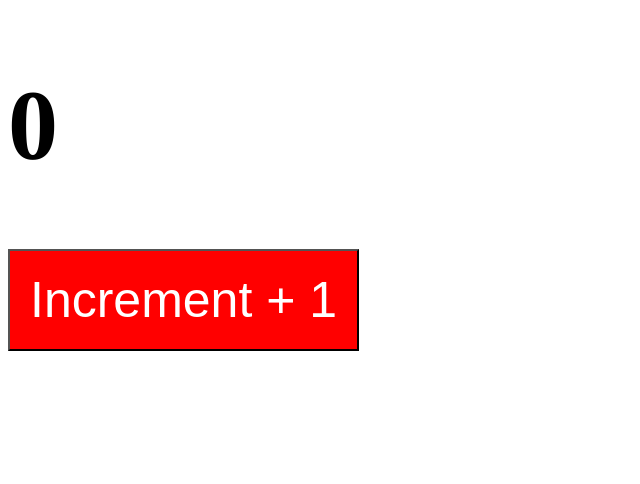
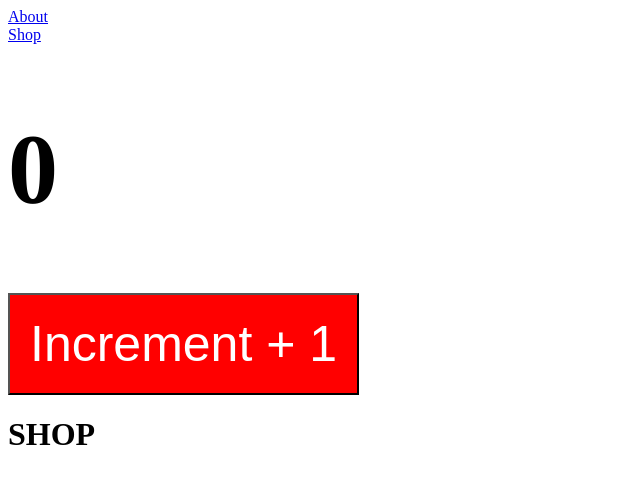
Before and after one commit to AndreiMedvedevSaratov/a046-webpack, a React app: page /shop in a window 1280 px wide. Shown: the top 484 px of the page, without its empty margins (0-640 px from the left). Built offline with nearby package versions, Linux system fonts and the light colour scheme.

Commit message:
Routing, Lazy Loading, Code Splitting, Bundle analyzer.

```diff
--- a/package.json
+++ b/package.json
@@ -20,6 +20,7 @@
     "css-loader": "^6.8.1",
     "html-webpack-plugin": "^5.5.3",
     "mini-css-extract-plugin": "^2.7.6",
+    "react-router-dom": "^6.16.0",
     "sass": "^1.69.0",
     "sass-loader": "^13.3.2",
     "style-loader": "^3.3.3",
@@ -30,7 +31,9 @@
     "webpack-dev-server": "^4.15.1"
   },
   "dependencies": {
+    "@types/webpack-bundle-analyzer": "^4.7.0",
     "react": "^18.2.0",
-    "react-dom": "^18.2.0"
+    "react-dom": "^18.2.0",
+    "webpack-bundle-analyzer": "^4.9.1"
   }
 }
--- a/src/components/App.tsx
+++ b/src/components/App.tsx
@@ -1,5 +1,6 @@
 import { useState } from 'react';
 import classes from './App.module.scss';
+import { Link, Outlet } from 'react-router-dom';
 
 export const App = () => {
   const [count, setCount] = useState<number>(0);
@@ -8,10 +9,15 @@
 
   return (
     <div>
+      <Link to={'/about'}>About</Link>
+      <br />
+      <Link to={'/shop'}>Shop</Link>
+      <br />
       <h1 className={classes.value}>{count}</h1>
       <button className={classes.button} onClick={increment}>
         <span>Increment + 1</span>
       </button>
+      <Outlet />
     </div>
   )
 }
--- a/src/index.tsx
+++ b/src/index.tsx
@@ -1,5 +1,9 @@
 import { createRoot } from 'react-dom/client';
 import { App } from './components/App';
+import { RouterProvider, createBrowserRouter } from 'react-router-dom';
+import { LazyAbout } from './pages/About/About.lazy';
+import Shop from './pages/Shop/Shop';
+import { Suspense } from 'react';
 
 const root = document.getElementById('root');
 
@@ -9,4 +13,23 @@
 
 const container = createRoot(root);
 
-container.render(<App />);
+const router = createBrowserRouter([
+  {
+    path: "/",
+    element: <App />,
+    children: [
+      {
+        path: '/about',
+        element: <Suspense fallback={'Loading...'}><LazyAbout /></Suspense>
+      },
+      {
+        path: '/shop',
+        element: <Suspense fallback={'Loading...'}><Shop /></Suspense>
+      }
+    ]
+  },
+]);
+
+container.render(
+  <RouterProvider router={router} />
+);
--- /dev/null
+++ b/src/pages/About/About.lazy.tsx
@@ -0,0 +1,3 @@
+import { lazy } from 'react';
+
+export const LazyAbout = lazy(() => import("./About"));
--- /dev/null
+++ b/src/pages/About/About.tsx
@@ -0,0 +1,7 @@
+const About = () => {
+  return (
+    <h1>ABOUT</h1>
+  )
+}
+
+export default About
--- /dev/null
+++ b/src/pages/Shop/Shop.lazy.tsx
@@ -0,0 +1,3 @@
+import { lazy } from 'react';
+
+export const LazyShop = lazy(() => import("./Shop"));
--- /dev/null
+++ b/src/pages/Shop/Shop.tsx
@@ -0,0 +1,7 @@
+const Shop = () => {
+  return (
+    <h1>SHOP</h1>
+  )
+}
+
+export default Shop;
--- /dev/null
+++ b/src/pages/Shop/index.ts
@@ -0,0 +1 @@
+export { LazyShop as Shop } from './Shop.lazy';
--- a/tsconfig.json
+++ b/tsconfig.json
@@ -2,7 +2,7 @@
   "compilerOptions": {
     "outDir": "./dist/",
     "noImplicitAny": true,
-    "module": "es6",
+    "module": "ESNext",
     "target": "es5",
     "jsx": "react-jsx",
     "allowJs": true,
--- a/webpack.config.ts
+++ b/webpack.config.ts
@@ -5,6 +5,7 @@
 
 interface EnvVariables {
   mode: BuildMode;
+  analyzer?: boolean;
   port: number;
 }
 
@@ -19,6 +20,7 @@
     port: env.port ?? 3000,
     mode: env.mode ?? 'development',
     paths,
+    analyzer: env.analyzer,
   });
 
   return config;
```
Also changed, not shown: 9 other files (tests, documents, lock files or other folders).
